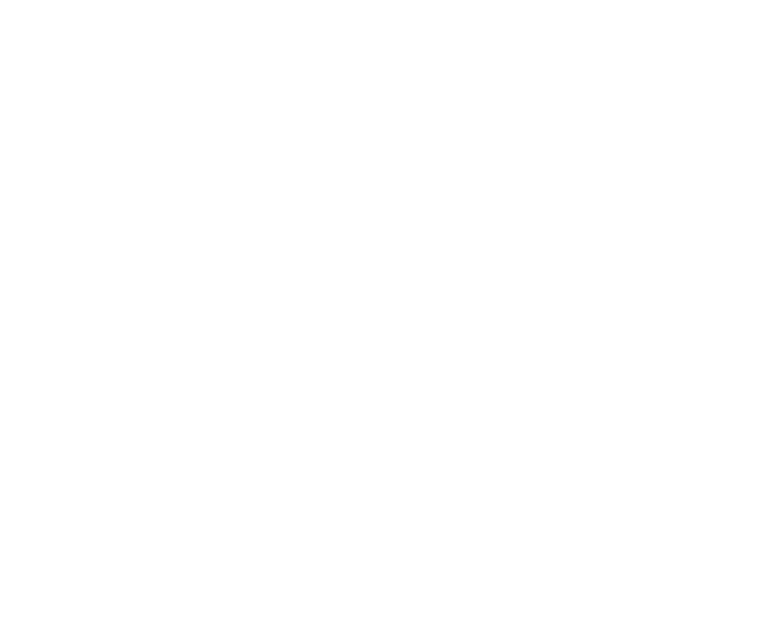
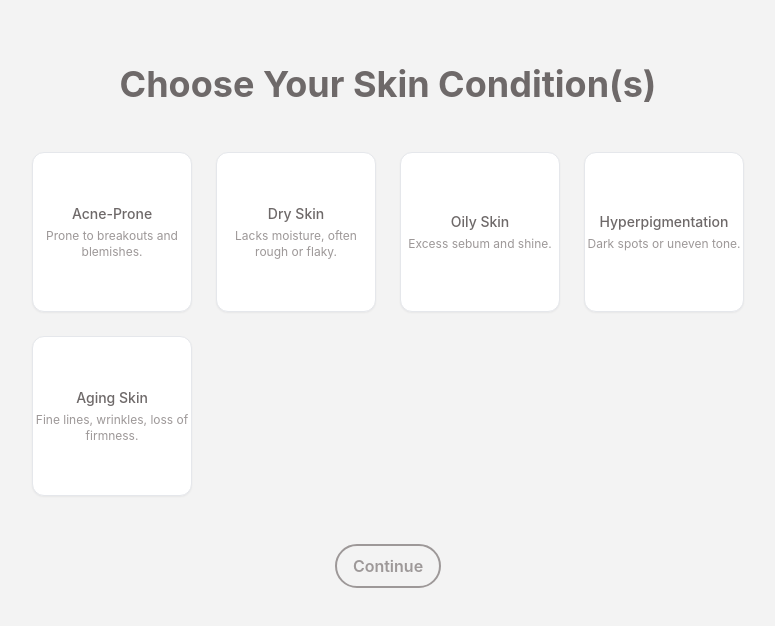
Before and after one commit to Memolxz/glow-studio, a React (Vite) app in the folder apps/ui/: page /selection in a window 1280 px wide. Before the commit this address had no page. Shown: the top 626 px of the page, without its empty margins (252-1027 px from the left). Built offline with nearby package versions, Linux system fonts and the light colour scheme.

Commit message:
add selection page and redirect in login and register

```diff
--- a/apps/ui/src/App.tsx
+++ b/apps/ui/src/App.tsx
@@ -5,6 +5,7 @@
 import Routine from "./pages/Routine"
 import Home from "./pages/Home"
 import FQ from "./pages/FAQ"
+import SkinSelection from "./pages/Selection"
 
 export default function App() {
     return (
@@ -15,6 +16,7 @@
       <Route path="/routine" element={<Routine />} />
       <Route path="/home" element={<Home />} />
       <Route path="/faq" element={<FQ />} />
+      <Route path="/selection" element={<SkinSelection />} />
     </Routes>
     );
 }
--- a/apps/ui/src/components/LoginForm.tsx
+++ b/apps/ui/src/components/LoginForm.tsx
@@ -1,4 +1,8 @@
+import { useNavigate } from "react-router-dom";
+
 export default function LoginForm({ onToggle }: { onToggle: () => void }) {
+    const navigate = useNavigate();
+
     return (
         <div className="flex min-h-full flex-1 flex-col justify-center px-6 py-12 lg:px-8 bg-transparent">
             <div className="sm:mx-auto sm:w-full sm:max-w-sm">
@@ -8,7 +12,11 @@
             </div>
 
             <div className="mt-10 sm:mx-auto sm:w-full sm:max-w-sm">
-                <form action="#" method="POST" className="space-y-6">
+                <form action="#" method="POST" className="space-y-6"
+                onSubmit={(e) => {
+                    e.preventDefault();
+                    navigate("/home");
+                }}>
                     <div>
                         <input
                             id="email"
--- a/apps/ui/src/components/RegisterForm.tsx
+++ b/apps/ui/src/components/RegisterForm.tsx
@@ -1,4 +1,8 @@
+import { useNavigate } from "react-router-dom";
+
 export default function RegisterForm({ onToggle }: { onToggle: () => void }) {
+    const navigate = useNavigate();
+
     return (
         <div className="flex min-h-full flex-1 flex-col justify-center px-6 py-12 lg:px-8 bg-transparent">
             <div className="sm:mx-auto sm:w-full sm:max-w-sm">
@@ -8,7 +12,11 @@
             </div>
 
             <div className="mt-10 sm:mx-auto sm:w-full sm:max-w-sm">
-                <form action="#" method="POST" className="space-y-6">
+                <form action="#" method="POST" className="space-y-6"
+                onSubmit={(e) => {
+                    e.preventDefault();
+                    navigate("/home");
+                }}>
                     <div>
                         <input
                             id="fullName"
--- /dev/null
+++ b/apps/ui/src/pages/Selection.tsx
@@ -0,0 +1,88 @@
+import { useState } from "react";
+import { useNavigate } from "react-router-dom";
+
+export default function SkinSelection() {
+    const skinTypes = [
+        { label: "Acne-Prone", desc: "Prone to breakouts and blemishes." },
+        { label: "Dry Skin", desc: "Lacks moisture, often rough or flaky." },
+        { label: "Oily Skin", desc: "Excess sebum and shine." },
+        { label: "Hyperpigmentation", desc: "Dark spots or uneven tone." },
+        { label: "Aging Skin", desc: "Fine lines, wrinkles, loss of firmness." },
+    ];
+
+    const [selected, setSelected] = useState<string[]>([]);
+    const navigate = useNavigate();
+
+    const toggleSelect = (label: string) => {
+        setSelected((prev) =>
+        prev.includes(label)
+            ? prev.filter((item) => item !== label)
+            : [...prev, label]
+        );
+    };
+
+    const handleContinue = async () => {
+        try {
+        // // send selected skin types to backend
+        // const res = await fetch("/api/skin-selection", {
+        //     method: "POST",
+        //     headers: { "Content-Type": "application/json" },
+        //     body: JSON.stringify({ selectedSkinTypes: selected }),
+        // });
+
+        // if (!res.ok) throw new Error("Failed to submit selection");
+
+        // navigate after success
+        navigate("/home");
+        } catch (error) {
+        alert("Error sending selection, please try again.");
+        console.error(error);
+        }
+    };
+
+    return (
+        <div className="min-h-screen flex flex-col items-center bg-defaultbg font-inter py-16">
+        <h1 className="text-4xl font-bold text-warmdarkgray mb-12 text-center">
+            Choose Your Skin Condition(s)
+        </h1>
+        <div className="grid grid-cols-2 sm:grid-cols-4 gap-6 mb-12">
+            {skinTypes.map((type, idx) => (
+            <div key={idx}>
+                <input
+                type="checkbox"
+                id={`skin-${type.label}`}
+                value={type.label.toLowerCase()}
+                className="hidden peer"
+                checked={selected.includes(type.label)}
+                onChange={() => toggleSelect(type.label)}
+                />
+                <label
+                htmlFor={`skin-${type.label}`}
+                className="flex flex-col items-center justify-center w-40 h-40 border border-gray-200 bg-white rounded-xl shadow-sm
+                            hover:shadow-lg cursor-pointer transition
+                            peer-checked:border-blue-600 peer-checked:bg-defaultbg peer-checked:shadow-md"
+                >
+                <p className="text-center text-sm font-medium text-warmdarkgray">
+                    {type.label}
+                </p>
+                <p className="mt-1 text-center text-xs text-warmgray">{type.desc}</p>
+                </label>
+            </div>
+            ))}
+        </div>
+
+        <button
+            disabled={selected.length === 0}
+            onClick={handleContinue}
+            className={`rounded-full px-4 py-2 border-2 text-base font-semibold font-inter
+            ${
+                selected.length === 0
+                ? "border-warmgray text-warmgray cursor-not-allowed bg-transparent"
+                : "border-warmgray text-warmgray hover:bg-warmgray hover:text-defaultbg cursor-pointer transition"
+            }`}
+        >
+            Continue
+        </button>
+        </div>
+    );
+}
```
Also changed, not shown: 1 other file (tests, documents, lock files or other folders).
